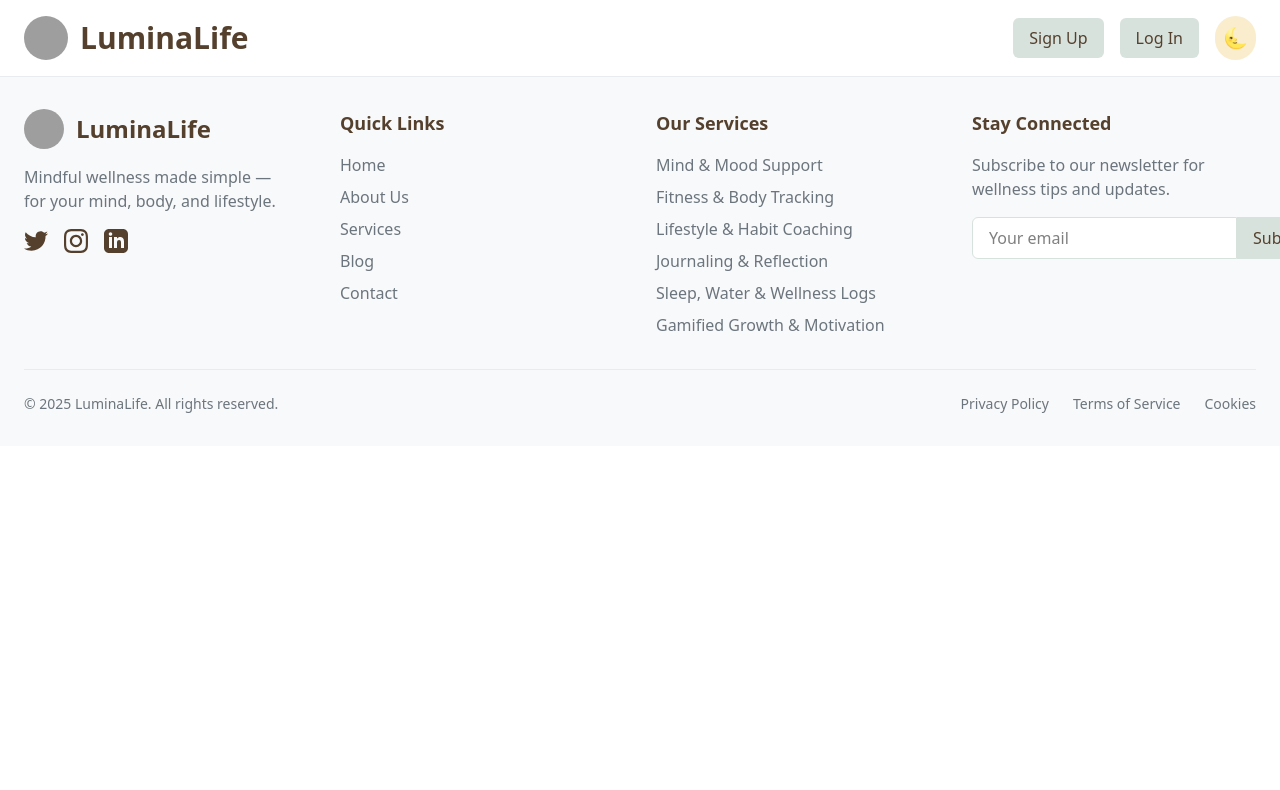
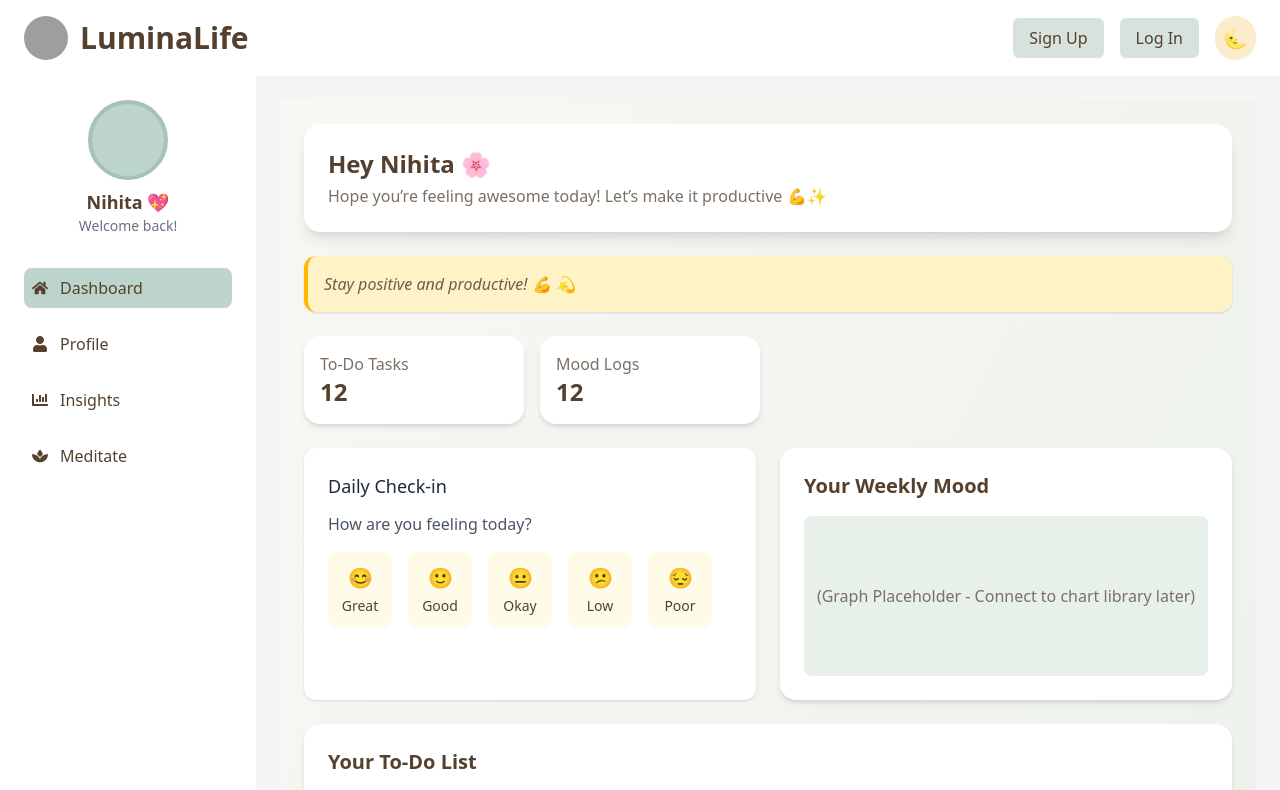
Before and after one commit to NihitaLele/LuminaLife, a React (Vite) app in the folder LuminaLife_Frontend/: page /DashBoardLayout/DashBoard in a window 1280 px wide. Shown: the top 790 px of the page. Built offline with nearby package versions, Linux system fonts and the light colour scheme; no server answers; grey boxes are pictures that could not be loaded.

Commit message:
DashBoard

```diff
--- a/LuminaLife_Frontend/src/App.jsx
+++ b/LuminaLife_Frontend/src/App.jsx
@@ -5,13 +5,16 @@ import Navbar from "./Components/Navbar";
 import Footer from "./Components/Footer";
 import HeroSection from "./Components/HeroSection";
 import Loader from "./Components/Loader";
+import DashBoardLayout from "./Components/DashBoardLayout";
 
 const Login = React.lazy(() => import("./Components/Login"));
 const SignUp = React.lazy(() => import("./Components/SignUp"));
 const AboutUs = React.lazy(() => import("./Components/AboutUs"));
 const Services = React.lazy(() => import("./Components/Services"));
-const Dashboard = React.lazy(() => import("./Components/DashBoard"));
+const DashBoard = React.lazy(() => import("./Components/DashBoard"));
 const Meditation = React.lazy(() => import("./Components/Meditation"));
+const CreateProfile = React.lazy(() => import("./Components/CreateProfile"));
+
 
 const App = () => {
   return (
@@ -19,13 +22,21 @@ const App = () => {
       <Navbar />
       <Suspense fallback={<Loader />}>
         <Routes>
+          {/* Public Routes */}
           <Route path="/" element={<HeroSection />} />
           <Route path="/Login" element={<Login />} />
           <Route path="/SignUp" element={<SignUp />} />
           <Route path="/AboutUs" element={<AboutUs />} />
           <Route path="/Services" element={<Services />} />
-          <Route path="/Dashboard" element={<Dashboard />} />
-          <Route path="/Dashboard/Meditation" element={<Meditation />} />
+
+          {/* Dashboard + Nested Layout */}
+          <Route path="/DashBoardLayout" element={<DashBoardLayout />}>
+            <Route index element={<DashBoard />} /> {/* Default subroute */}
+            <Route path="DashBoard" element={<DashBoard />} />
+            <Route path="Meditation" element={<Meditation />} />
+            <Route path="CreateProfile" element={<CreateProfile/>} />
+            {/* <Route path="Insights" element={<Insights />} /> */}
+          </Route>
         </Routes>
       </Suspense>
       <Footer />
--- /dev/null
+++ b/LuminaLife_Frontend/src/Components/CreateProfile.jsx
@@ -0,0 +1,89 @@
+import React, { useState } from "react";
+
+const CreateProfile = () => {
+  const [profileData, setProfileData] = useState({
+    name: "",
+    age: "",
+    bio: "",
+    photo: null,
+  });
+
+  const handleChange = (e) => {
+    const { name, value, files } = e.target;
+    setProfileData((prev) => ({
+      ...prev,
+      [name]: files ? files[0] : value,
+    }));
+  };
+
+  const handleSubmit = (e) => {
+    e.preventDefault();
+    console.log("Profile submitted:", profileData);
+    // Later: Submit to backend or store in context/state
+  };
+
+  return (
+    <div className="max-w-md mx-auto bg-white p-6 rounded-2xl shadow-md mt-8">
+      <h2 className="text-2xl font-semibold text-center mb-4 text-[#54402d]">
+        Create Your Profile ✨
+      </h2>
+
+      <form onSubmit={handleSubmit} className="space-y-4">
+        <div>
+          <label className="block mb-1 text-[#54402d]">Name</label>
+          <input
+            type="text"
+            name="name"
+            value={profileData.name}
+            onChange={handleChange}
+            className="w-full px-3 py-2 border rounded-md bg-[#f4f4f4]"
+            required
+          />
+        </div>
+
+        <div>
+          <label className="block mb-1 text-[#54402d]">Age</label>
+          <input
+            type="number"
+            name="age"
+            value={profileData.age}
+            onChange={handleChange}
+            className="w-full px-3 py-2 border rounded-md bg-[#f4f4f4]"
+            required
+          />
+        </div>
+
+        <div>
+          <label className="block mb-1 text-[#54402d]">Bio</label>
+          <textarea
+            name="bio"
+            value={profileData.bio}
+            onChange={handleChange}
+            rows="3"
+            className="w-full px-3 py-2 border rounded-md bg-[#f4f4f4]"
+          ></textarea>
+        </div>
+
+        <div>
+          <label className="block mb-1 text-[#54402d]">Profile Picture</label>
+          <input
+            type="file"
+            name="photo"
+            accept="image/*"
+            onChange={handleChange}
+            className="w-full"
+          />
+        </div>
+
+        <button
+          type="submit"
+          className="w-full bg-[#bcd4cb] text-[#54402d] font-semibold py-2 rounded-lg hover:bg-[#a5c3b8] transition"
+        >
+          Save Profile
+        </button>
+      </form>
+    </div>
+  );
+};
+
+export default CreateProfile;
--- /dev/null
+++ b/LuminaLife_Frontend/src/Components/DashBoardLayout.jsx
@@ -0,0 +1,86 @@
+import React from "react";
+import { useNavigate, useLocation, Outlet } from "react-router-dom";
+import {
+  FaHome,
+  FaChartBar,
+  FaSignOutAlt,
+  FaUser,
+  FaSpa,
+} from "react-icons/fa";
+
+const DashBoardLayout = () => {
+  const navigate = useNavigate();
+  const location = useLocation();
+
+  return (
+    <div className="flex min-h-screen">
+      {/* Sidebar */}
+      <aside className="w-64 bg-white shadow-md p-6 flex flex-col justify-between">
+        <div>
+          <div className="mb-8 text-center">
+            <div className="w-20 h-20 bg-[#bcd4cb] rounded-full mx-auto mb-2 border-4 border-[#a5c3b8]"></div>
+            <h2 className="text-lg font-semibold text-[#54402d]">Nihita 💖</h2>
+            <p className="text-sm text-gray-500">Welcome back!</p>
+          </div>
+
+          <nav className="space-y-4 text-gray-700">
+            <button
+              onClick={() => navigate("/DashBoardLayout/DashBoard")}
+              className={`flex items-center gap-3 w-full text-left px-2 py-2 rounded-lg ${
+                location.pathname === "/DashBoardLayout/DashBoard"
+                  ? "bg-[#bcd4cb] text-[#54402d]"
+                  : "hover:bg-[#a5c3b8] text-[#54402d]"
+              }`}
+            >
+              <FaHome /> Dashboard
+            </button>
+
+            <button
+              onClick={() => navigate("/DashBoardLayout/CreateProfile")}
+              className={`flex items-center gap-3 w-full text-left px-2 py-2 rounded-lg ${
+                location.pathname === "/DashBoardLayout/Profile"
+                  ? "bg-[#bcd4cb] text-[#54402d]"
+                  : "hover:bg-[#a5c3b8] text-[#54402d]"
+              }`}
+            >
+              <FaUser /> Profile
+            </button>
+
+            <button
+              onClick={() => navigate("/DashBoardLayout/Insights")}
+              className={`flex items-center gap-3 w-full text-left px-2 py-2 rounded-lg ${
+                location.pathname === "/DashBoardLayout/Insights"
+                  ? "bg-[#bcd4cb] text-[#54402d]"
+                  : "hover:bg-[#a5c3b8] text-[#54402d]"
+              }`}
+            >
+              <FaChartBar /> Insights
+            </button>
+
+            <button
+              onClick={() => navigate("/DashBoardLayout/Meditation")}
+              className={`flex items-center gap-3 w-full text-left px-2 py-2 rounded-lg ${
+                location.pathname === "/DashBoardLayout/Meditation"
+                  ? "bg-[#bcd4cb] text-[#54402d]"
+                  : "hover:bg-[#a5c3b8] text-[#54402d]"
+              }`}
+            >
+              <FaSpa /> Meditate
+            </button>
+          </nav>
+        </div>
+
+        <button className="flex items-center gap-2 text-red-500 hover:text-red-600">
+          <FaSignOutAlt /> Logout
+        </button>
+      </aside>
+
+      {/* Main Content */}
+      <main className="flex-1 bg-[#f5f5f5] p-6 overflow-y-auto">
+        <Outlet />
+      </main>
+    </div>
+  );
+};
+
+export default DashBoardLayout;
--- a/LuminaLife_Frontend/src/Components/HeroSection.jsx
+++ b/LuminaLife_Frontend/src/Components/HeroSection.jsx
@@ -121,7 +121,7 @@ const HeroSection = () => {
                     </svg>
                   </div>
                   <div>
-                    <strong className="text-[#54402d]">Daily Journal</strong>
+                    <strong className="text-[#54402d]">Meditation Timer</strong>
                   </div>
                 </li>
               </ul>
@@ -160,7 +160,7 @@ const HeroSection = () => {
                     </svg>
                   </div>
                   <div>
-                    <strong className="text-[#54402d]">Fitness Log</strong>
+                    <strong className="text-[#54402d]">Water Intake Tracker</strong>
                   </div>
                 </li>
                 <li className="flex items-start">
@@ -218,7 +218,7 @@ const HeroSection = () => {
                     </svg>
                   </div>
                   <div>
-                    <strong className="text-[#54402d]">Habit Tracker</strong>
+                    <strong className="text-[#54402d]">Daily To-Dos</strong>
                   </div>
                 </li>
                 <li className="flex items-start">
--- a/LuminaLife_Frontend/src/Components/Login.jsx
+++ b/LuminaLife_Frontend/src/Components/Login.jsx
@@ -20,7 +20,7 @@ const Login = () => {
       .then((response) => {
         console.log(response);
         alert("User Logged in");
-        navigate("/Dashboard");
+        navigate("/DashBoardLayout/DashBoard");
       })
       .catch((error) => {
         console.log(error);
```
Also changed, not shown: LuminaLife_Frontend/src/Components/DashBoard.jsx (+2 -43 lines), 1 other file (tests, documents, lock files or other folders).
